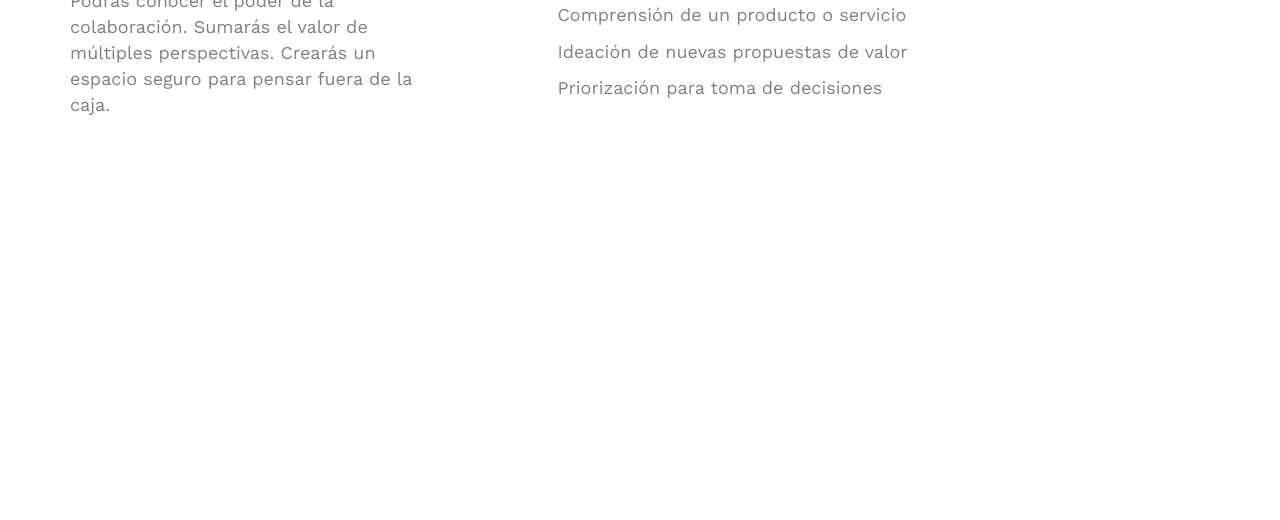
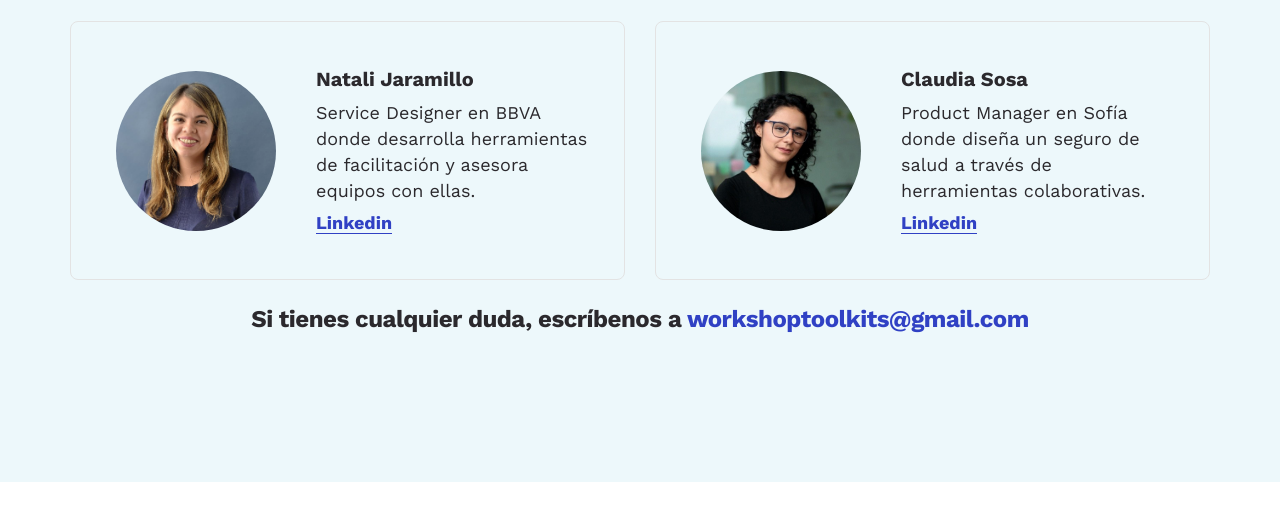
Before and after one commit to DFectuoso/workshoptoolkits, a plain HTML site: page index.html in a window 1280 px wide. Shown: the part 3686-4206 px from the top of the page. Before the commit the page ends 3864 px from the top, so only its background shows below. Drawn offline with nearby package versions, Linux system fonts and the light colour scheme; a script that the page names is missing.

Commit message:
adding who are us

```diff
--- a/index.html
+++ b/index.html
@@ -201,6 +201,38 @@
           </div>
         </div>
 
+        <div class="section" style="background: #EDF8FB" id='contact'>
+          <div class="container">
+            <div class="theme" style="color: #F1592B">Quiénes Somos</div>
+            <div class="row">
+              <div class="col-lg-6 mb-3 mb-lg-0">
+                <div class="service service-horz">
+                  <div class="service-preview">
+                    <img class="service-pic rounded-circle" src="img/natali.png" alt="">
+                  </div>
+                  <div class="service-group">
+                    <div class="service-title">Natali Jaramillo</div>
+                    <div class="service-text">Service Designer en BBVA donde desarrolla herramientas de facilitación y asesora equipos con ellas.</div>
+                    <a class="link" href="https://www.linkedin.com/in/natjafer/">Linkedin</a>
+                  </div>
+                </div>
+              </div>
+              <div class="col-lg-6">
+                <div class="service service-horz">
+                  <div class="service-preview">
+                    <img class="service-pic rounded-circle" src="img/claudia.jpeg" alt="">
+                  </div>
+                  <div class="service-group">
+                    <div class="service-title">Claudia Sosa</div>
+                    <div class="service-text">Product Manager en Sofía donde diseña un seguro de salud a través de herramientas colaborativas.</div>
+                    <a class="link" href="https://www.linkedin.com/in/claudiagizela-sosa/">Linkedin</a>
+                  </div>
+                </div>
+              </div>
+            </div>
+            <div class="title title-4 text-center" style="padding-top:1em;">Si tienes cualquier duda, escríbenos a <a href="mailto:workshoptoolkits@gmail.com">workshoptoolkits@gmail.com</a></div>
+          </div>
+        </div>
 
       <!-- END inner -->
       <!-- BEGIN footer -->
```
Also changed, not shown: img/claudia.jpeg (added), img/natali.png (added).
